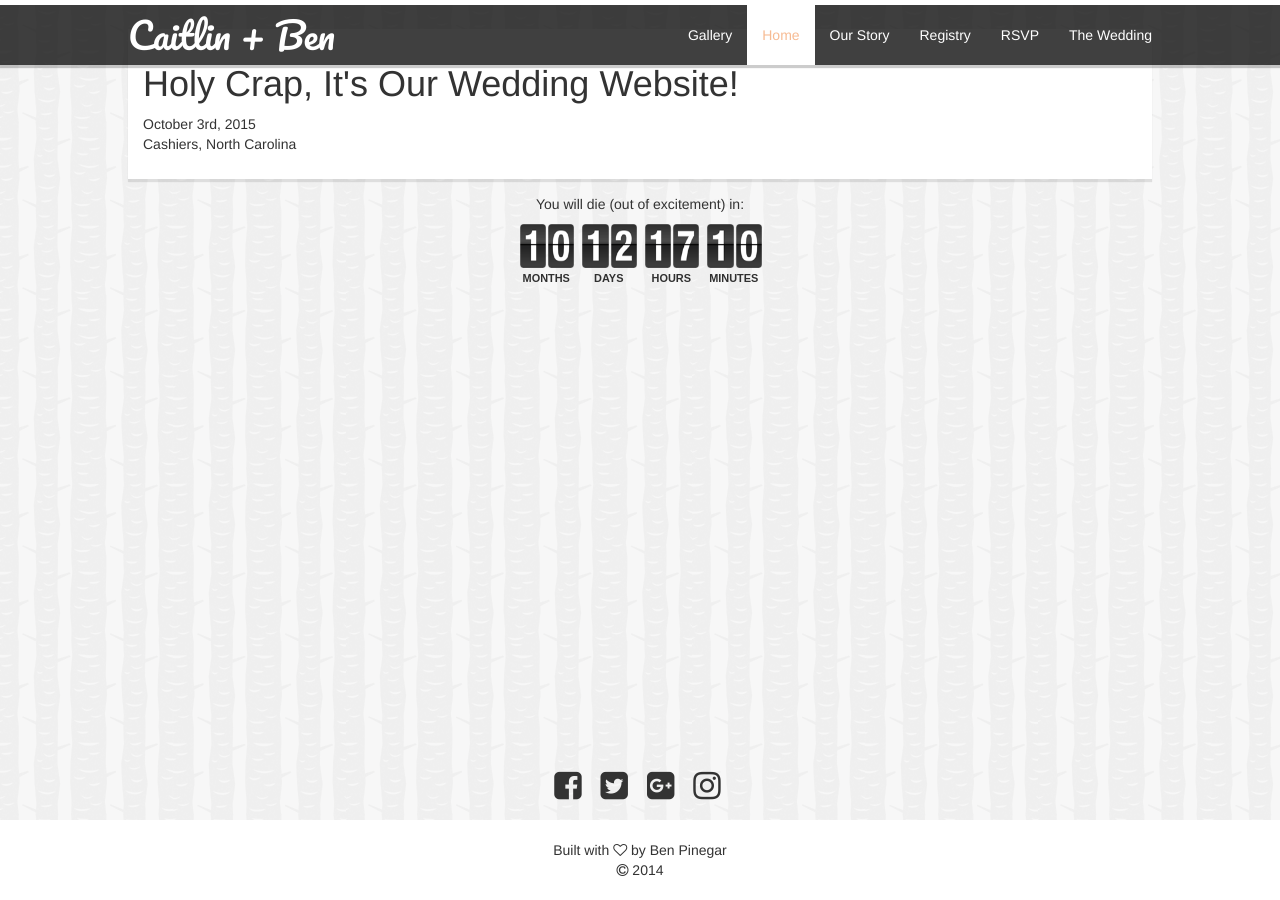
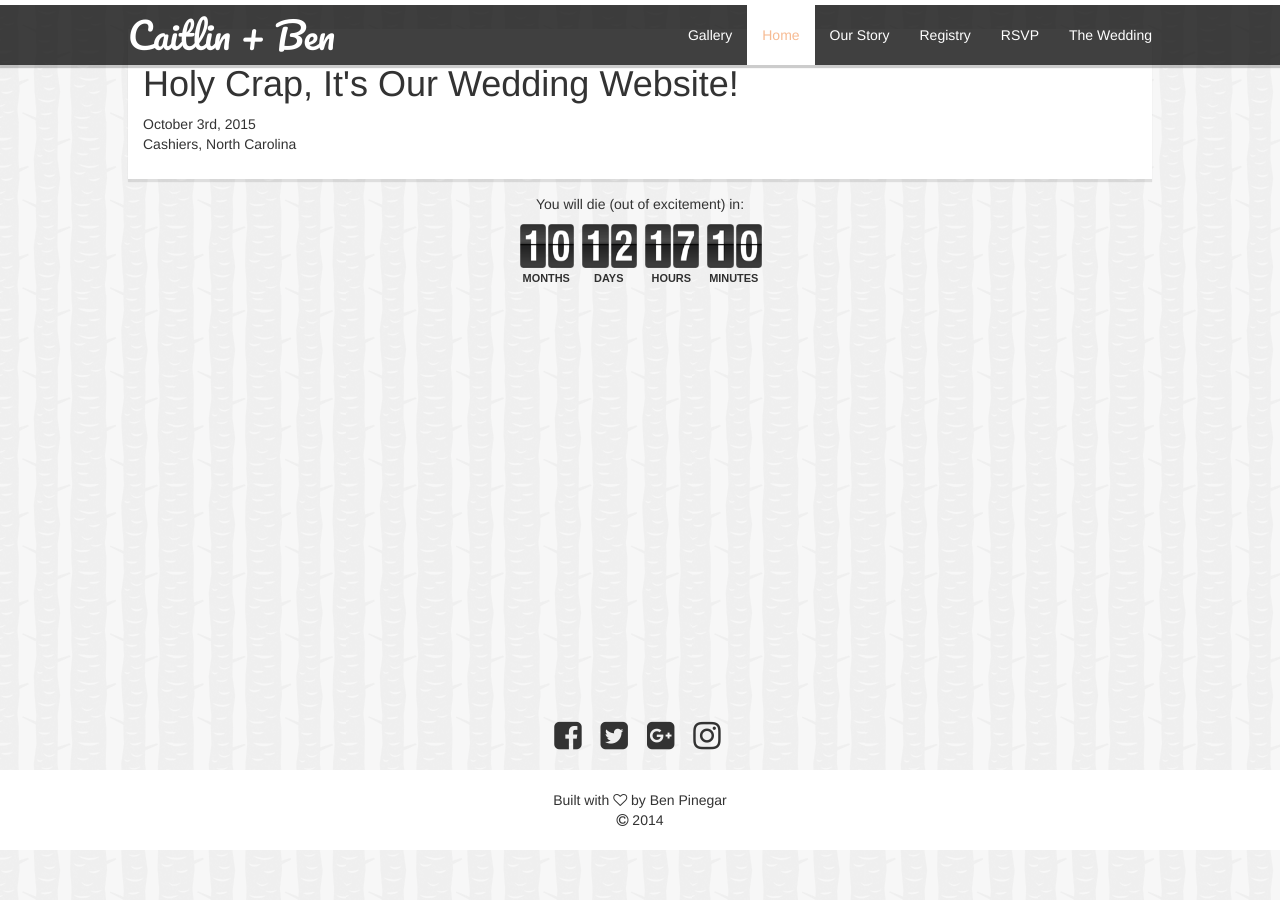
Before and after one commit to bpinegar/bpinegar.github.io, a Jekyll site: the page built from index.html, in a window 1280 px wide and 900 px high, scrolled down 51 px. Built offline with Jekyll 4.4.1, drawn with Linux system fonts in a browser that asks for light colours; nearby versions of some CDN libraries; after the commit the page ends 901 px from its top, so only the background shows below that.

Commit message:
Update _custom.scss

```diff
--- a/_sass/_custom.scss
+++ b/_sass/_custom.scss
@@ -7,10 +7,9 @@ body {
   background-color: #f7f7f7;
   background-image: url("/img/backgrounds/tree-bark-bg-transparent.png");
   padding-top: 50px;
-  margin-bottom: 75px;
+  margin-bottom: 135px;
 }
 footer {
-  padding-top: 50px;
   position: absolute;
   height: 135px;
   width: 100%;
```
